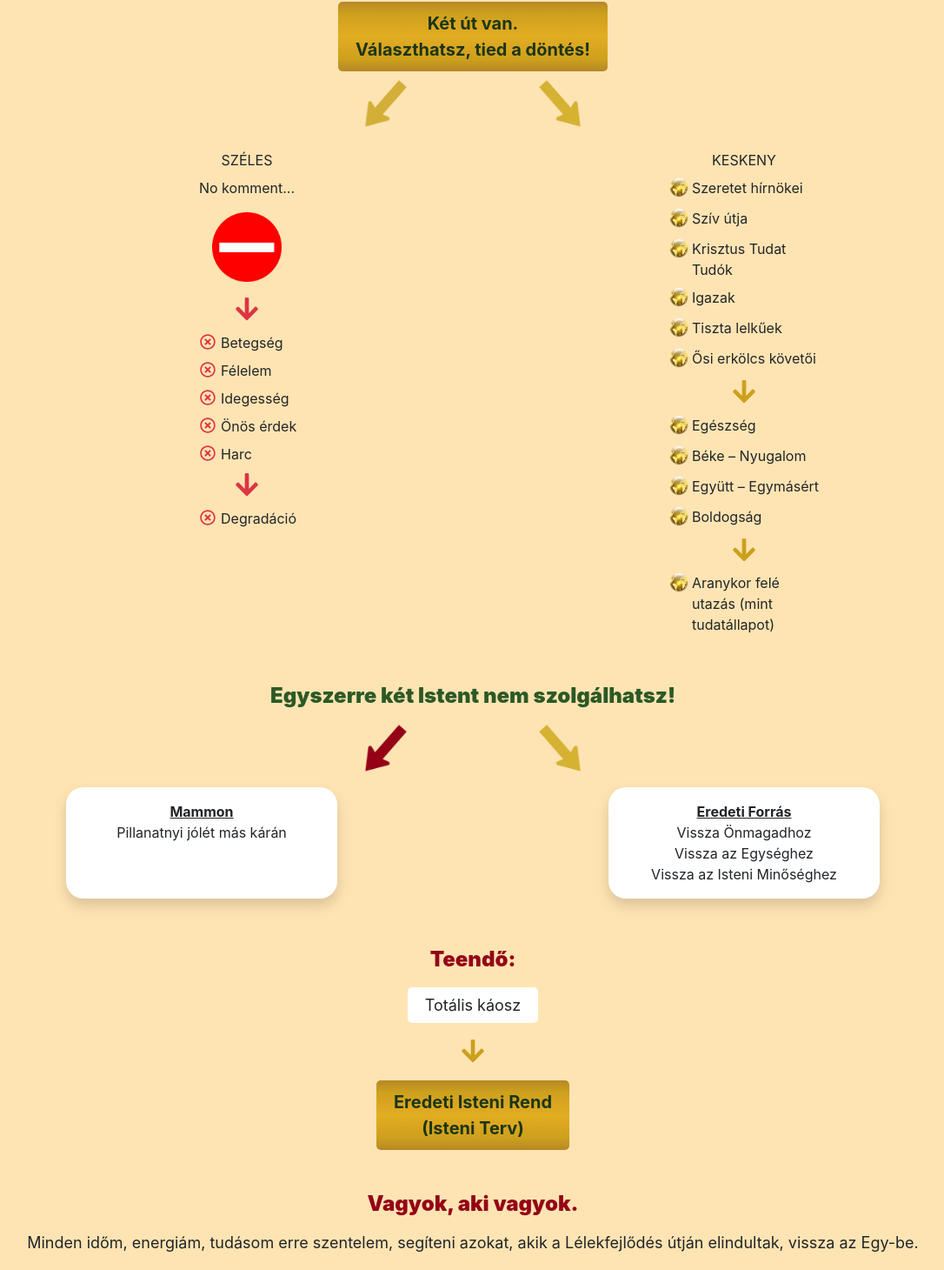
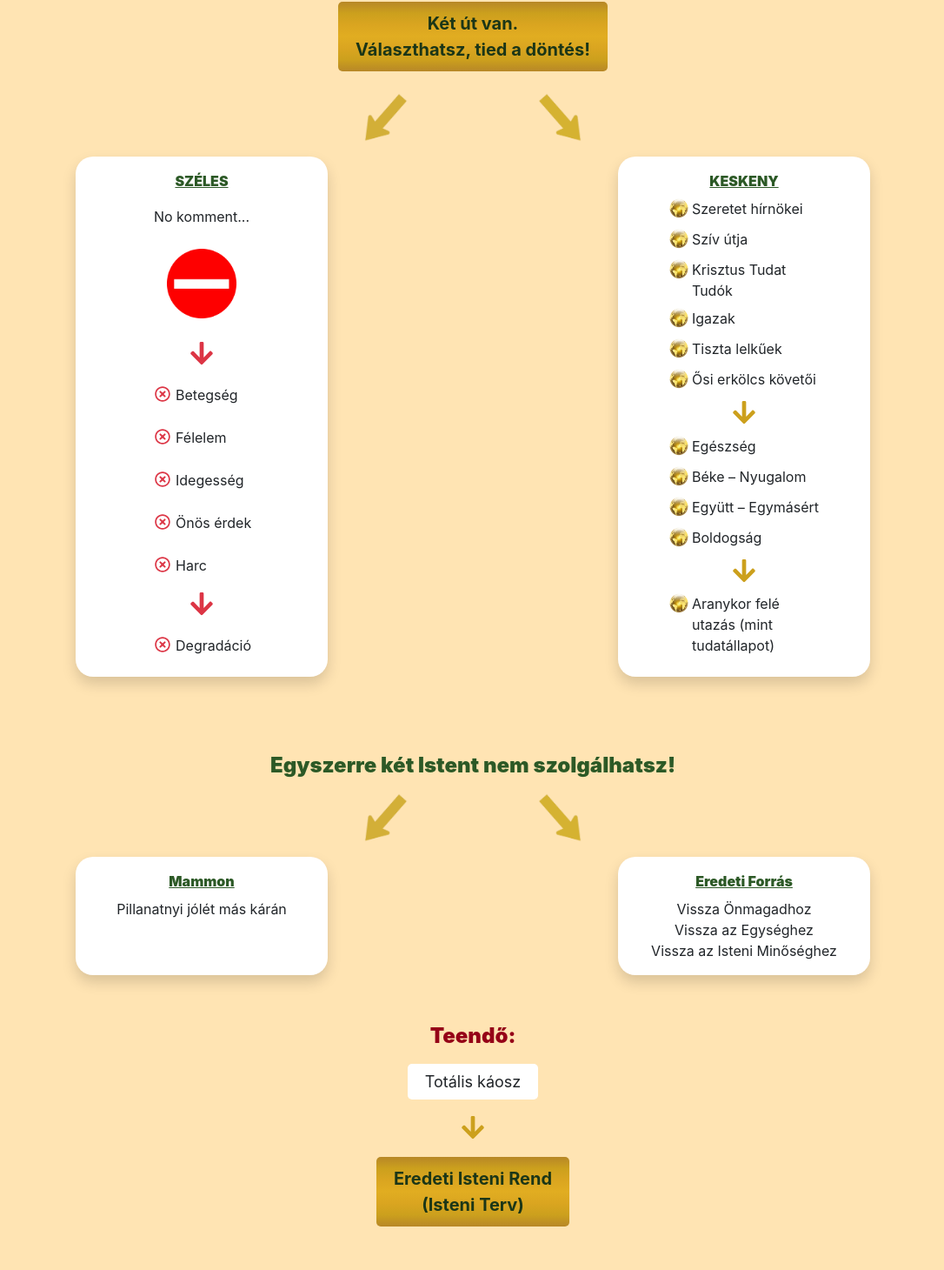
Before and after one commit to Aniko-S/anita-project, a Vue app: page / in a window 1280 px wide. Shown: the part 7320-8780 px from the top of the page at 87% size, without its empty margins (96-1182 px from the left). Built offline with nearby package versions, Linux system fonts and the light colour scheme; a web font is replaced by a local one.

Commit message:
keskeny-szeles feher boxban, szolgaltasoknal szinezes

```diff
--- a/src/components/Kuldetesem.vue
+++ b/src/components/Kuldetesem.vue
@@ -33,7 +33,7 @@
     </div>
 
     <div class="bg-orange px-3">
-      <div class="text-center pt-5">
+      <div class="text-center pt-5 mb-3">
         <button class="btn-gold">
           Két út van. <br />
           Választhatsz, tied a döntés!
@@ -53,11 +53,29 @@
         </div>
       </div>
 
-      <div class="d-flex flex-wrap">
-        <div class="col-12 offset-sm-1 offset-lg-2 col-sm-4 col-lg-3">
-          <div class="d-flex justify-content-center">
-            <div style="width: 120px">
-              <div class="mt-4 mb-2 text-center">SZÉLES</div>
+      <div class="d-flex flex-wrap justify-content-around">
+        <div
+          class="
+            col-11 col-sm-5 col-lg-4 col-xl-3
+            bg-white
+            rounded-card
+            shadow
+            p-3
+            my-3
+          "
+          style="max-width: 290px"
+        >
+          <div class="d-flex justify-content-center h-100">
+            <div
+              style="width: 120px"
+              class="d-flex flex-column justify-content-between"
+            >
+              <div
+                class="mb-2 text-center text-green"
+                style="text-decoration: underline"
+              >
+                SZÉLES
+              </div>
               <div class="text-center">No komment...</div>
               <div class="py-3 text-center">
                 <img src="../assets/img/behajtani-tilos.png" width="80" />
@@ -83,10 +101,26 @@
             </div>
           </div>
         </div>
-        <div class="col-12 offset-sm-2 offset-md-3 offset-lg-2 col-sm-4">
+
+        <div
+          class="
+            col-11 col-sm-5 col-lg-4 col-xl-3
+            bg-white
+            rounded-card
+            shadow
+            p-3
+            my-3
+          "
+          style="max-width: 290px"
+        >
           <div class="d-flex justify-content-center">
             <div style="width: 180px">
-              <div class="mt-4 mb-2 text-center">KESKENY</div>
+              <div
+                class="mb-2 text-center text-green"
+                style="text-decoration: underline"
+              >
+                KESKENY
+              </div>
               <list-item text="Szeretet hírnökei" />
               <list-item text="Szív útja" />
               <list-item text="Krisztus Tudat Tudók" />
@@ -117,12 +151,14 @@
     </div>
 
     <div class="bg-orange py-5 text-center px-3">
-      <h4 class="text-green mb-3">Egyszerre két Istent nem szolgálhatsz!</h4>
+      <h4 class="text-green mb-3 mt-4">
+        Egyszerre két Istent nem szolgálhatsz!
+      </h4>
       <div class="d-flex justify-content-center">
         <div style="width: 250px">
           <div class="d-flex justify-content-between">
             <div class="d-none d-sm-block mb-2">
-              <img src="../assets/img/red-arrow-left.png" width="50" />
+              <img src="../assets/img/gold-arrow-left.png" width="50" />
             </div>
             <div class="d-none d-sm-block mb-2">
               <img src="../assets/img/gold-arrow-right.png" width="50" />
@@ -141,10 +177,14 @@
             p-3
             my-2
           "
+          style="max-width: 290px"
         >
-          <u>
-            <b> Mammon </b>
-          </u>
+          <div
+            class="mb-2 text-center text-green"
+            style="text-decoration: underline"
+          >
+            Mammon
+          </div>
           <div>Pillanatnyi jólét más kárán</div>
         </div>
         <div
@@ -157,10 +197,14 @@
             p-3
             my-2
           "
+          style="max-width: 290px"
         >
-          <u>
-            <b> Eredeti Forrás </b>
-          </u>
+          <div
+            class="mb-2 text-center text-green"
+            style="text-decoration: underline"
+          >
+            Eredeti Forrás
+          </div>
           <div>Vissza Önmagadhoz</div>
           <div>Vissza az Egységhez</div>
           <div>Vissza az Isteni Minőséghez</div>
--- a/src/components/Szolgaltatasaim.vue
+++ b/src/components/Szolgaltatasaim.vue
@@ -6,11 +6,16 @@
       <div
         class="bg-colorful rounded-card mx-3 mx-md-4 mx-lg-5 py-2 mt-3 shadow"
       >
-        <h4 class="mx-3 mt-3 text-dark-green">Testi szinten:</h4>
+        <h4
+          class="mx-3 mt-3 text-dark-green"
+          style="text-decoration: underline"
+        >
+          Testi szinten:
+        </h4>
         <div class="d-flex flex-wrap">
           <div class="col-12 col-md-6 p-3">
             <div class="h-100 d-flex flex-column justify-content-between">
-              <div>
+              <div class="text-red">
                 1. „Test-térkép” készítés EWS bioinformatikai felmérő
                 készülékkel
               </div>
@@ -21,7 +26,9 @@
           </div>
           <div class="col-12 col-md-6 p-3">
             <div class="h-100 d-flex flex-column justify-content-between">
-              <div>2. „Egészség-kép” harmonizáció BEMER készülékkel</div>
+              <div class="text-red">
+                2. „Egészség-kép” harmonizáció BEMER készülékkel
+              </div>
               <div class="text-center pt-3" style="width: 95%">
                 <img src="../assets/img/bemer.jpg" class="w-100" />
               </div>
@@ -32,7 +39,12 @@
       <div
         class="bg-colorful mx-3 mx-md-4 mx-lg-5 py-2 mt-3 rounded-card shadow"
       >
-        <h4 class="mx-3 mt-3 text-dark-green">Lelki-szellemi síkon:</h4>
+        <h4
+          class="mx-3 mt-3 text-dark-green"
+          style="text-decoration: underline"
+        >
+          Lelki-szellemi síkon:
+        </h4>
         <div class="p-3">
           <list-item
             text="Lelki problémák oki felderítése, oldása, átkódolása."
```
